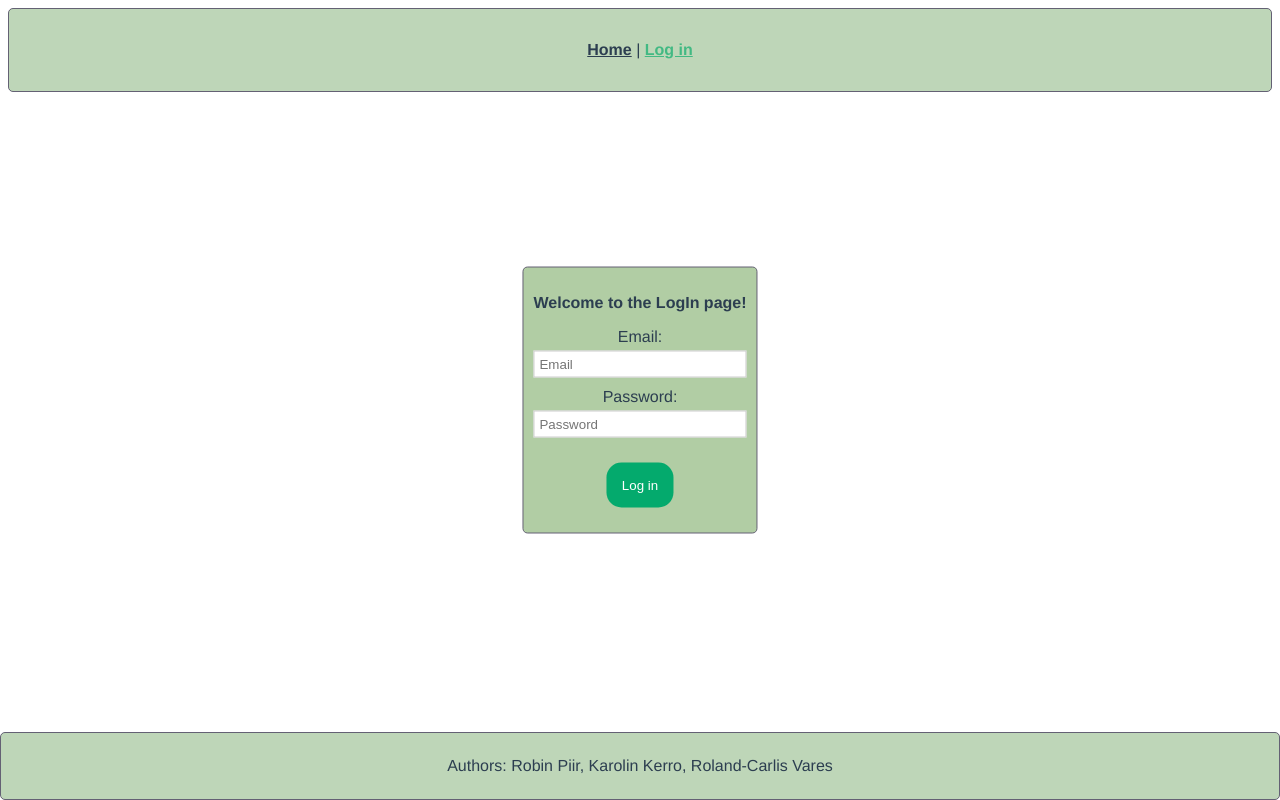
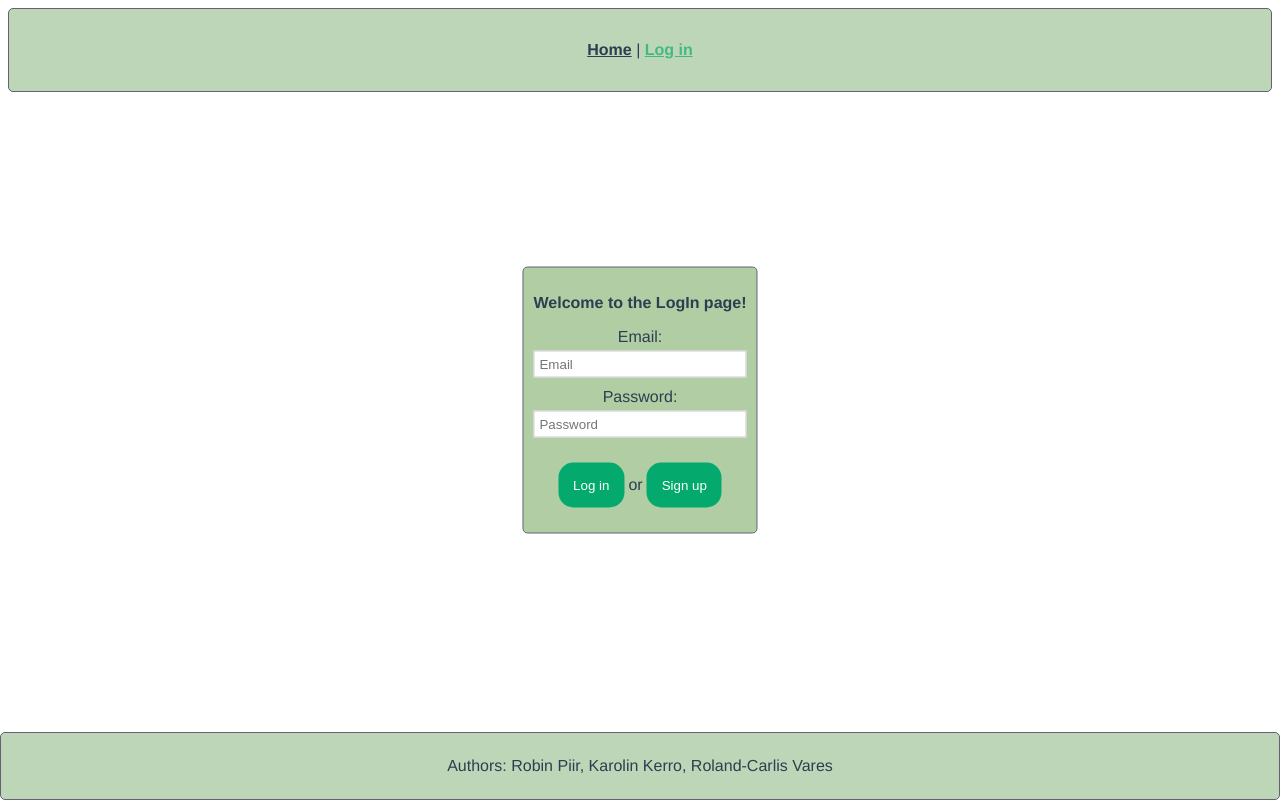
Before and after one commit to RobinPiir/WAD_HW4, a Vue app in the folder frontend/: page /#/login in a window 1280 px wide. Built offline with nearby package versions, Linux system fonts and the light colour scheme.

Commit message:
SignUp view

```diff
--- a/frontend/src/components/LogInCompo.vue
+++ b/frontend/src/components/LogInCompo.vue
@@ -10,9 +10,15 @@
         </div>
         <div class="input-group">
           <label for="password">Password:</label>
-          <input type="password" name="password" id="password" placeholder="Password" required>
+          <input type="password" name="password" placeholder="Password" required>
         </div>
-        <button type="submit">Log in</button>
+        <div class="button-group">
+          <button type="submit">Log in</button>
+          <span class="or-divider">or</span>
+          <router-link to="/signup">
+            <button type="submit">Sign up</button>
+          </router-link>
+        </div>
       </form>
     </div>
   </template>
--- a/frontend/src/router/index.js
+++ b/frontend/src/router/index.js
@@ -10,15 +10,17 @@ const routes = [
   {
     path: '/login',
     name: 'login',
-    // route level code-splitting
-    // this generates a separate chunk (about.[hash].js) for this route
-    // which is lazy-loaded when the route is visited.
     component: () => import(/* webpackChunkName: "about" */ '../views/LogInView.vue')
   },
   {
     path: '/addPost',
     name: 'addpost',
     component: () => import(/* webpackChunkName: "about" */ '../views/AddPostView.vue')
+  },
+  {
+    path: '/signup',
+    name: 'signup',
+    component: () => import(/* webpackChunkName: "about" */ '../views/SignUpView.vue')
   }
 ]
 
```
